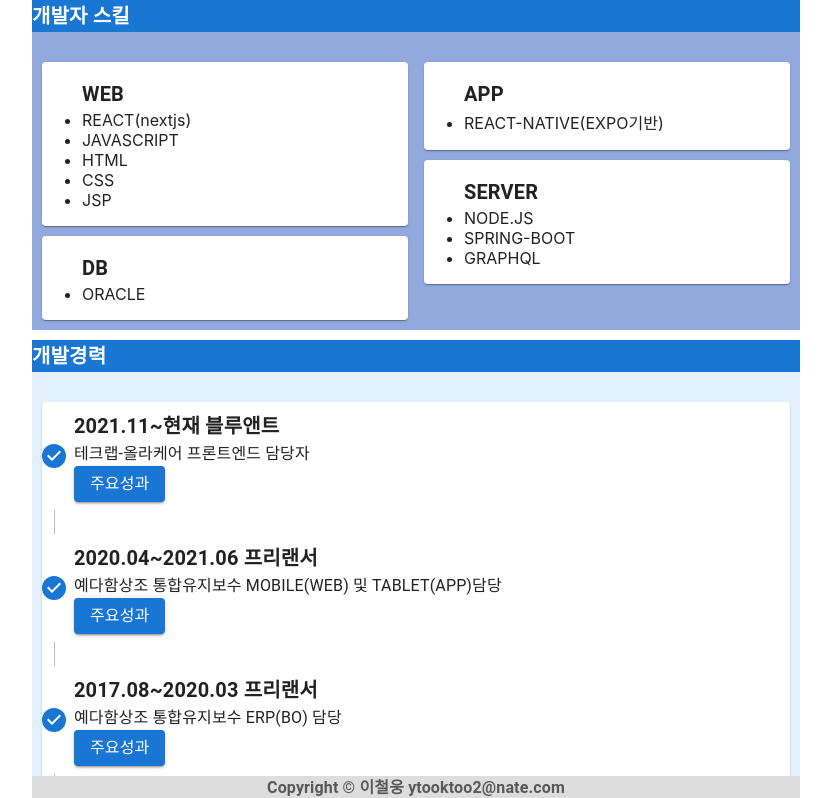
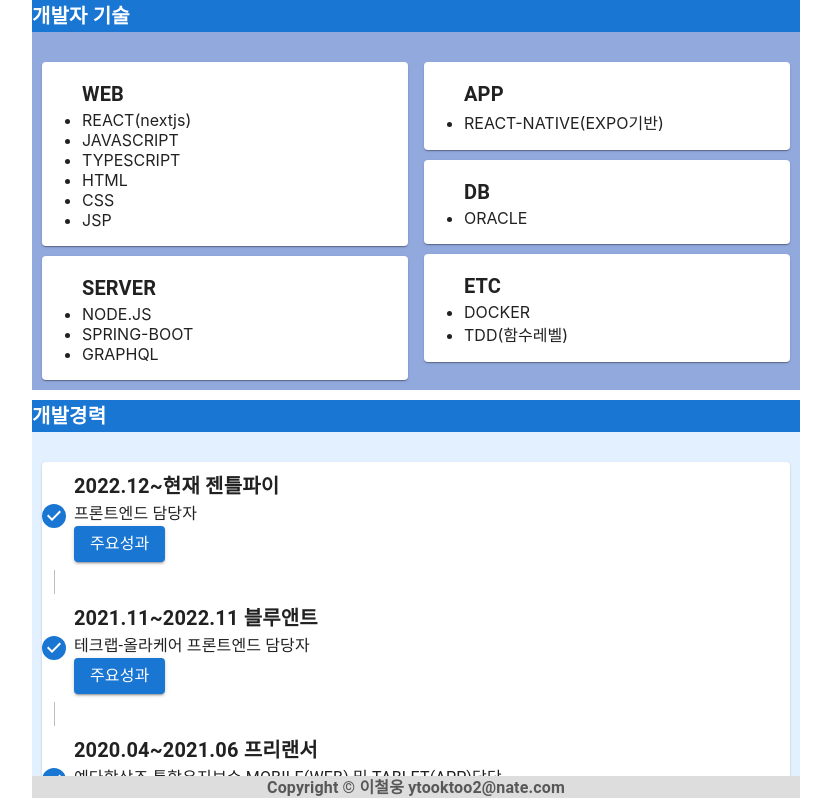
Before and after one commit to chulwoongLee/portfolio, a React (Create React App) app: page / in a window 1280 px wide. Shown: the top 798 px of the page, without its empty margins (224-1055 px from the left). Built offline with nearby package versions, Linux system fonts and the light colour scheme.

Commit message:
업데이트

```diff
--- a/src/App.js
+++ b/src/App.js
@@ -13,7 +13,7 @@ function App() {
         display: "flex",
       }}
     >
-      <div style={{ maxWidth: 768 }}>
+      <div style={{ maxWidth: 768, width: "100%" }}>
         <Main />
 
         <Snackbar
--- a/src/component/DevelopHistory.jsx
+++ b/src/component/DevelopHistory.jsx
@@ -17,9 +17,22 @@ import {
 import StickHeader from "./StickHeader";
 let settingData = [
   {
-    subject: "2021.11~현재 블루앤트",
+    subject: "2022.12~현재 젠틀파이",
+    contents: "프론트엔드 담당자",
+    subContents: [],
+  },
+  {
+    subject: "2021.11~2022.11 블루앤트",
     contents: "테크랩-올라케어 프론트엔드 담당자",
     subContents: [
+      {
+        subTitle: "심리상담 프론트 설계 및 개발",
+        list: [
+          "프로세스 정리 및 설계협업",
+          "플러터 앱에 웹뷰 형태로 도메인 제공",
+          "app-web간 통신 규약 개발",
+        ],
+      },
       {
         subTitle: "프론트엔드 표준 설계",
         list: [
--- a/src/component/Developer.jsx
+++ b/src/component/Developer.jsx
@@ -3,7 +3,7 @@ import StickHeader from "./StickHeader";
 export default function Developer() {
   return (
     <section>
-      <StickHeader title="개발자 스킬" />
+      <StickHeader title="개발자 기술" />
       <div
         style={{
           flex: 1,
@@ -27,6 +27,7 @@ export default function Developer() {
                   </Typography>
                   <li>REACT(nextjs)</li>
                   <li>JAVASCRIPT</li>
+                  <li>TYPESCRIPT</li>
                   <li>HTML</li>
                   <li>CSS</li>
                   <li>JSP</li>
@@ -35,9 +36,11 @@ export default function Developer() {
               <Card style={{ marginBottom: 10 }}>
                 <ul>
                   <Typography style={{ fontWeight: "bold" }} variant="h6">
-                    DB
+                    SERVER
                   </Typography>
-                  <li>ORACLE</li>
+                  <li>NODE.JS</li>
+                  <li>SPRING-BOOT</li>
+                  <li>GRAPHQL</li>
                 </ul>
               </Card>
             </Grid>
@@ -53,11 +56,18 @@ export default function Developer() {
               <Card style={{ marginBottom: 10 }}>
                 <ul>
                   <Typography style={{ fontWeight: "bold" }} variant="h6">
-                    SERVER
+                    DB
                   </Typography>
-                  <li>NODE.JS</li>
-                  <li>SPRING-BOOT</li>
-                  <li>GRAPHQL</li>
+                  <li>ORACLE</li>
+                </ul>
+              </Card>
+              <Card style={{ marginBottom: 10 }}>
+                <ul>
+                  <Typography style={{ fontWeight: "bold" }} variant="h6">
+                    ETC
+                  </Typography>
+                  <li>DOCKER</li>
+                  <li>TDD(함수레벨)</li>
                 </ul>
               </Card>
             </Grid>
```
